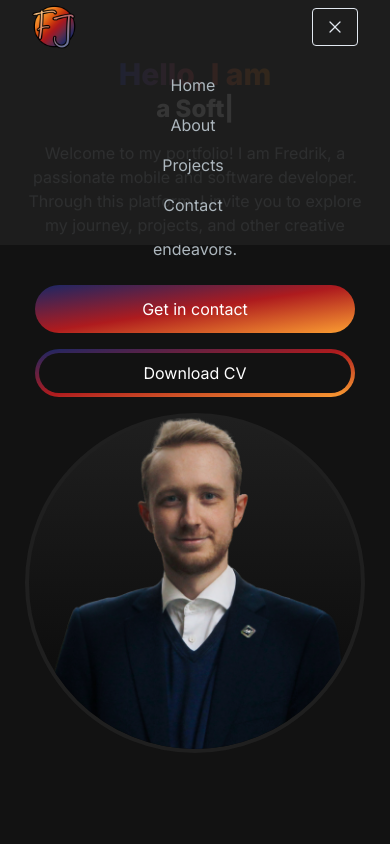
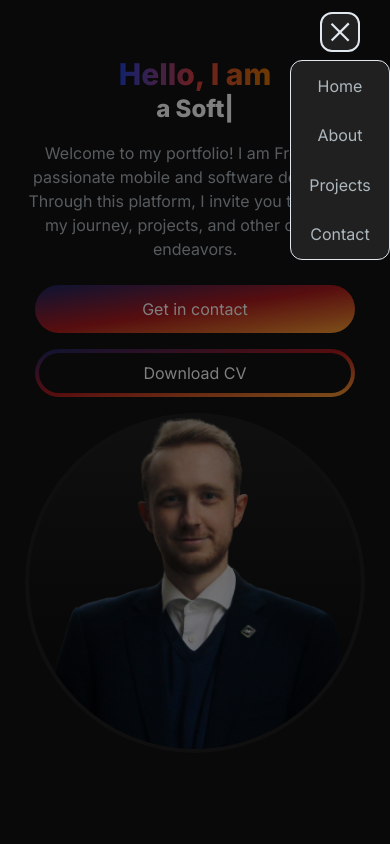
Before and after one commit to Jogfre/portfolio, a Next.js app: page / in a window 390 px wide. Both pictures are taken after a click on the button 335 px from the left and 26 px from the top of the page. Shown: the top 844 px of the page. Built offline with nearby package versions, Linux system fonts and the light colour scheme.

Commit message:
reworked NavBar element and animation tweaks

```diff
--- a/package.json
+++ b/package.json
@@ -22,6 +22,8 @@
     "tsparticles": "^3.3.0"
   },
   "devDependencies": {
+    "@types/node": "20.12.12",
+    "@types/react": "18.3.2",
     "eslint": "^8",
     "eslint-config-next": "14.2.3",
     "postcss": "^8",
--- a/src/app/Pages/AboutSection.jsx
+++ b/src/app/Pages/AboutSection.jsx
@@ -2,7 +2,6 @@
 import { React, useState, useTransition } from 'react'
 import TabButton from '../components/TabButton';
 import { motion } from "framer-motion";
-import { Element } from 'react-scroll';
 
 const TAB_DATA = [
   {
@@ -35,8 +34,9 @@ const TAB_DATA = [
     id: "hobbies",
     content: (
       <ul className='list-disc pl-2'>
+        <li>Board Games</li>
         <li>Playing Piano</li>
-        <li>Board Games</li>
+        <li>Building Lego</li>
         <li>Cyber Security / Hacking</li>
         <li>Computer Vision</li>
       </ul>
--- /dev/null
+++ b/src/app/components/AnimatedHamburgerIcon.jsx
@@ -0,0 +1,72 @@
+import React, { useEffect, useState } from 'react'
+import { motion, MotionConfig } from 'framer-motion'
+
+const AnimatedHamburgerIcon = ( {state} ) => {
+  return (
+    <MotionConfig
+        transition={{
+            duration: 0.3,
+            ease: "easeInOut"
+        }}
+    >
+        <motion.div
+            className='relative h-full w-full border-2 bg-[#202020] border-slate-200 rounded-xl'
+            animate ={state ?  "open" : "closed"}
+            >
+
+            <motion.span
+                style={{
+                    left: "50%", top: "33%", x:"-50%", y: "-50%"
+                }}
+                variants={{
+                    open: {
+                        rotate: "45deg",
+                        scale: 1.1,
+                        top: "50%",
+                    },
+                    closed: {
+                        rotate: "0deg",
+                        scale: 1,
+                        top: "33%",
+                    }
+                }}
+                className='absolute h-[5%] w-[60%] bg-slate-200'/>
+
+            <motion.span
+                style={{
+                    left: "50%", top: "50%", x:"-50%", y: "-50%"
+                }}
+                variants={{
+                    open: {
+                        opacity: 0
+                    },
+                    closed: {
+                        opacity: 1
+                    }
+                }}
+                className='absolute h-[5%] w-[60%] bg-slate-200'/>
+
+            <motion.span
+                style={{
+                    left: "50%", top: "66%", x:"-50%", y: "-50%"
+                }}
+                variants={{
+                    open: {
+                        rotate: "-45deg",
+                        scale: 1.1,
+                        top: "50%",
+                    },
+                    closed: {
+                        rotate: "0deg",
+                        scale: 1,
+                        top: "66%",
+                    }
+                }}
+                className='absolute h-[5%] w-[60%] bg-slate-200'/>
+
+        </motion.div>
+    </MotionConfig>
+  )
+}
+
+export default AnimatedHamburgerIcon
--- /dev/null
+++ b/src/app/components/MenuButton.jsx
@@ -0,0 +1,94 @@
+
+"use client"
+import React, { useState, useEffect } from 'react'
+import NavLink from './NavLink'
+import { motion } from "framer-motion";
+import AnimatedHamburgerIcon from './AnimatedHamburgerIcon';
+
+const menuAnimations = {
+    initial: {
+        opacity: 0,
+        scale: 0.5,
+        y: "-30%"
+    },
+    animate: {
+        opacity: 1,
+        scale: 1,
+        y: "0%",
+        transition: {
+            duration: 0.15
+        }
+    }
+}
+
+const navTextAnimations = {
+    initial: {
+        opacity: 0,
+        scale: 0.5,
+    },
+    animate: (index) => ({
+        opacity: 1,
+        scale: 1,
+        transition: {
+            delay: (0.05 * index) + 0.15
+        }
+    })
+}
+
+
+
+const MenuButton = ( {links} ) => {
+
+    const [isOpen, setIsOpen] = useState(false)
+
+    const stopPropagation = (e) => {
+        if(e && e.stopPropagation) e.stopPropagation(); // Prevent click from triggering any parrent onClick events.
+    }
+    const handeButtonClick = (e) => {
+        stopPropagation(e)
+        setIsOpen(!isOpen)
+    }
+
+    return (
+        <div
+            className='md:hidden w-screen h-screen fixed top-0 left-0'
+            style={{ pointerEvents: isOpen ? "all" : "none"}}
+            onClick={() => setIsOpen(false)}
+        >
+            <div className='fixed top-0 left-0 w-full h-full bg-black transition-opacity duration-300' style={{opacity: isOpen ? 0.5 : 0}}/>
+            <div className='md:hidden h-fit w-[100px] fixed flex flex-col items-center right-0 z-50'>
+                    <motion.button
+                        className='md:hidden h-10 w-10 mt-3 overflow-hidden pointer-events-auto'
+                        whileTap={{ scale: 0.95}}
+                        onClick={(e) => handeButtonClick(e)}>
+                            <AnimatedHamburgerIcon state={isOpen}/>
+                    </motion.button>
+                <motion.ul
+                    className='w-full h-[200px] bg-[#202020] opacity-90 flex flex-col justify-around text-center mt-2 rounded-xl border border-slate-200'
+                    variants={menuAnimations}
+                    initial="initial"
+                    animate={isOpen ? "animate" : "initial "}
+                    style={{pointerEvents: isOpen ? "all" : "none"}}
+                    onClick={(e) => stopPropagation(e)}
+                    >
+                    {
+                        links.map((link, index) => (
+                            <motion.li
+                            key={index}
+                            variants={navTextAnimations}
+                            initial="initial"
+                            animate={isOpen ? "animate" : "initial"}
+                            custom={index}
+                            >
+                                <NavLink href={link.path} title={link.title} offset={link.offset}/>
+                            </motion.li>
+                        ))
+                    }
+                </ motion.ul>
+
+            </div>
+        </div>
+  )
+}
+
+export default MenuButton
--- a/src/app/components/NavBar.jsx
+++ b/src/app/components/NavBar.jsx
@@ -1,10 +1,34 @@
 "use client";
-import Link from 'next/link'
-import React, {useState} from 'react'
+import React, { useRef } from 'react'
 import NavLink from './NavLink'
+import { motion, useInView, AnimatePresence } from 'framer-motion'
 import Image from "next/image"
-import { Bars3Icon, XMarkIcon } from "@heroicons/react/24/solid"
-import MenuOverlay from './MenuOverlay';
+import FloatingNavBar from './FloatingNavBar';
+import MenuButton from './MenuButton';
+
+
+const floatingNavBarAnimations = {
+  visible: {
+      y: "0%",
+      opacity: 1,
+      transition: {
+      y: { velocity: 100 },
+      duration: 0.5,
+      }
+  },
+  hidden: {
+      y: "-100%",
+      opacity: 0,
+      transition: {
+      y: { velocity: 100 },
+      duration: 0.5,
+      }
+  }
+};
+
+const NewNavBar = () => {
+  const targetRef = useRef(null)
+  const isInView = useInView(targetRef)
 
   const navLinks = [
     {title: "Home", path: "home", offset: 0},
@@ -13,24 +37,53 @@ const navLinks = [
     {title: "Contact", path: "contact", offset: 0},
   ]
 
+  return (
+    <div
+      className='navbar_container left-0 top-0 z-50 relative' ref={targetRef}
+    >
 
-const NavBar = () => {
-    const [navbarOpen, setnavbarOpen] =  useState(false);
-
-    return (
-        <nav className='fixed top-0 left-0 right-0 z-10 bg-[#202020] bg-opacity-90 py-1'>
-            <div className='flex items-center justify-between mx-auto px-8'>
-
-                <Link href={"/"} className='text-3xl md:text-5xl'>
+      <div
+        className='fixed top-2 my-auto'
+        style={{pointerEvents: isInView ? "all" : "none"}}
+      >
+        <AnimatePresence>
+          {!isInView && (
+                <motion.div
+                initial="hidden"
+                animate={!isInView ? "visible" : "hidden"}
+                exit="hidden"
+                variants={floatingNavBarAnimations}
+                className='w-screen h-16 mx-auto hidden md:flex'
+              >
+                <FloatingNavBar navLinks={navLinks}/>
+              </motion.div>
+          )}
+        </AnimatePresence>
+      </div>
+      <MenuButton links={navLinks}/>
+      <motion.div
+        className='h-16 justify-between items-center hidden md:flex lg:px-16 px-8 bg-[#202020]'
+        initial={{
+          opacity: 0,
+          y: "-50%",
+          scale: 1,
+        }}
+        animate = {{
+          opacity: 1,
+          scale: 1,
+          y: "0%",
+          transition: { type: 'ease-in', duration: 0.4}
+        }}
+        viewport={{once: "runOnce"}}
+      >
         <Image
+          className='pointer-events-none'
           src="/images/Icon.png"
           alt="Logo image"
           width={45}
           height={45}
         />
-                </Link>
-                <div className='larger-menu menu hidden md:block md:w-auto id="navbar'>
-                    <ul className='flex p-0 md:p-0 md:flex-row md:space-x-8'>
+        <ul className='flex p-0 flex-row lg:space-x-12 space-x-8 lg:text-xl text-lg'>
           {
             navLinks.map((link, index) => (
               <li key={index}>
@@ -39,19 +92,9 @@ const NavBar = () => {
             ))
           }
         </ul>
+      </motion.div>
     </div>
-
-                <div className='mobile-menu menu block md:hidden'>
-                    {navbarOpen ? (
-                        <button onClick={() => setnavbarOpen(false)} className='flex items-center px-3 py-2  border rounded border-slate-200 text-slate-200 hover:text-white hover:border-white'> <XMarkIcon className='size-5'/> </button>
-                    ) : (
-                        <button onClick={() => setnavbarOpen(true)} className='flex items-center px-3 py-2  border rounded border-slate-200 text-slate-200 hover:text-white hover:border-white'> <Bars3Icon className='size-5'/> </button>
-                    )}
-                </div>
-            </div>
-            {navbarOpen ? <MenuOverlay links={navLinks}/> : null}
-        </nav>
   )
 }
 
-export default NavBar
+export default NewNavBar
--- a/src/app/components/NavLink.jsx
+++ b/src/app/components/NavLink.jsx
@@ -1,10 +1,15 @@
-import {Link, scroller} from 'react-scroll'
+import { scroller } from 'react-scroll'
 import { motion } from 'framer-motion';
 
 
 
-// <Link to={href} duration={1000} offset={offset} smooth={true} className='block py-2 pl-3 pr-4 text-[#ADB7BE] sm:text-xl rounded hover:text-white cursor-pointer'>{title}</Link>
-const NavLink = ( {href, title, offset}) => {
+
+
+const NavLink = ( {href, title, offset, active}) => {
+
+  const handeButtonClick = (e) => {
+    scroller.scrollTo(href, {duration: 1000, smooth: true, offset: offset})
+  }
 
   return (
     <motion.div
@@ -17,11 +22,10 @@ const NavLink = ( {href, title, offset}) => {
         scale: 0.95,
       }}
       transition={{ duration: 0.2 }}
-      onClick={() => {scroller.scrollTo(href, {duration: 1000, smooth: true, offset: offset})}}
-      className='block py-2 pl-3 pr-4 text-[#ADB7BE] sm:text-xl rounded hover:text-white cursor-pointer select-none'
-    >
+      onClick={(e) => handeButtonClick(e)}
+      className='text-[#ADB7BE] hover:text-white cursor-pointer select-none'
+      >
     {title}
-
     </motion.div>
   );
 };
--- a/src/app/components/NewNavBar.jsx
+++ /dev/null
@@ -1,105 +0,0 @@
-"use client";
-import Link from 'next/link'
-import React, {useRef, useState, useEffect} from 'react'
-import NavLink from './NavLink'
-import { motion, useInView, AnimatePresence } from 'framer-motion'
-import Image from "next/image"
-import { Bars3Icon, XMarkIcon } from "@heroicons/react/24/solid"
-import MenuOverlay from './MenuOverlay';
-import FloatingNavBar from './FloatingNavBar';
-
-
-const navContainer = {
-  visible: {
-      x: "0%",
-      opacity: 1,
-      transition: {
-      x: { velocity: 100 },
-      duration: 0.5,
-      }
-  },
-  hidden: {
-      x: "200%",
-      opacity: 0,
-      transition: {
-      x: { velocity: 100 },
-      duration: 0.5,
-      }
-  }
-};
-
-const NewNavBar = () => {
-  const [navbarOpen, setnavbarOpen] =  useState(false);
-
-  const targetRef = useRef(null)
-  const isInView = useInView(targetRef)
-
-  const navLinks = [
-    {title: "Home", path: "home", offset: 0},
-    {title: "About", path: "about", offset: -40},
-    {title: "Projects", path: "projects", offset: -40},
-    {title: "Contact", path: "contact", offset: 0},
-  ]
-
-
-  useEffect(() => {
-    console.log('isInView: ', isInView);
-  }, [isInView]);
-
-  return (
-    <div>
-
-      <div className='fixed top-[50%] right-5 my-auto'>
-        <AnimatePresence>
-          {!isInView && (
-                <motion.div
-                initial="hidden"
-                animate={!isInView ? "visible" : "hidden"}
-                exit="hidden"
-                variants={navContainer}
-              >
-                <FloatingNavBar/>
-              </motion.div>
-          )}
-        </AnimatePresence>
-      </div>
-
-
-
-      <div className='h-16 z-10 bg-[#202020] bg-opacity-90 py-1' ref={targetRef}>
-        <div className='flex items-center justify-between mx-auto px-8'>
-          <Link href={"/"} className='text-3xl md:text-5xl'>
-              <Image
-                  src="/images/Icon.png"
-                  alt="Logo image"
-                  width={45}
-                  height={45}
-              />
-          </Link>
-          <div className='larger-menu menu hidden md:block md:w-auto id="navbar'>
-              <ul className='flex p-0 md:p-0 md:flex-row md:space-x-8'>
-                  {
-                      navLinks.map((link, index) => (
-                          <li key={index}>
-                              <NavLink href={link.path} title={link.title} offset={link.offset}/>
-                          </li>
-                      ))
-                  }
-              </ul>
-          </div>
-
-          <div className='mobile-menu menu block md:hidden'>
-              {navbarOpen ? (
-                  <button onClick={() => setnavbarOpen(false)} className='flex items-center px-3 py-2  border rounded border-slate-200 text-slate-200 hover:text-white hover:border-white'> <XMarkIcon className='size-5'/> </button>
-              ) : (
-                  <button onClick={() => setnavbarOpen(true)} className='flex items-center px-3 py-2  border rounded border-slate-200 text-slate-200 hover:text-white hover:border-white'> <Bars3Icon className='size-5'/> </button>
-              )}
-          </div>
-        </div>
-        {navbarOpen ? <MenuOverlay links={navLinks}/> : null}
-      </div>
-    </div>
-  )
-}
-
-export default NewNavBar
--- a/src/app/page.js
+++ b/src/app/page.js
@@ -5,13 +5,11 @@ import ContactSection from "./Pages/ContactSection";
 import HeroSection from "./Pages/HeroSection";
 import ProjectSection from "./Pages/ProjectSection";
 import NavBar from "./components/NavBar";
-import NewNavBar from "./components/NewNavBar";
-import { useEffect } from "react";
+import { useEffect, useRef } from "react";
 
 
 
 export default function Home() {
-
 
 
   // Initialize the smooth scroll component from LocomotiveScroll. Has to be done on client render and not server render
```
Also changed, not shown: src/app/components/FloatingNavBar.jsx (+31 -6 lines), 1 other file (tests, documents, lock files or other folders). Lines whose indentation alone changed are shown as unchanged.
